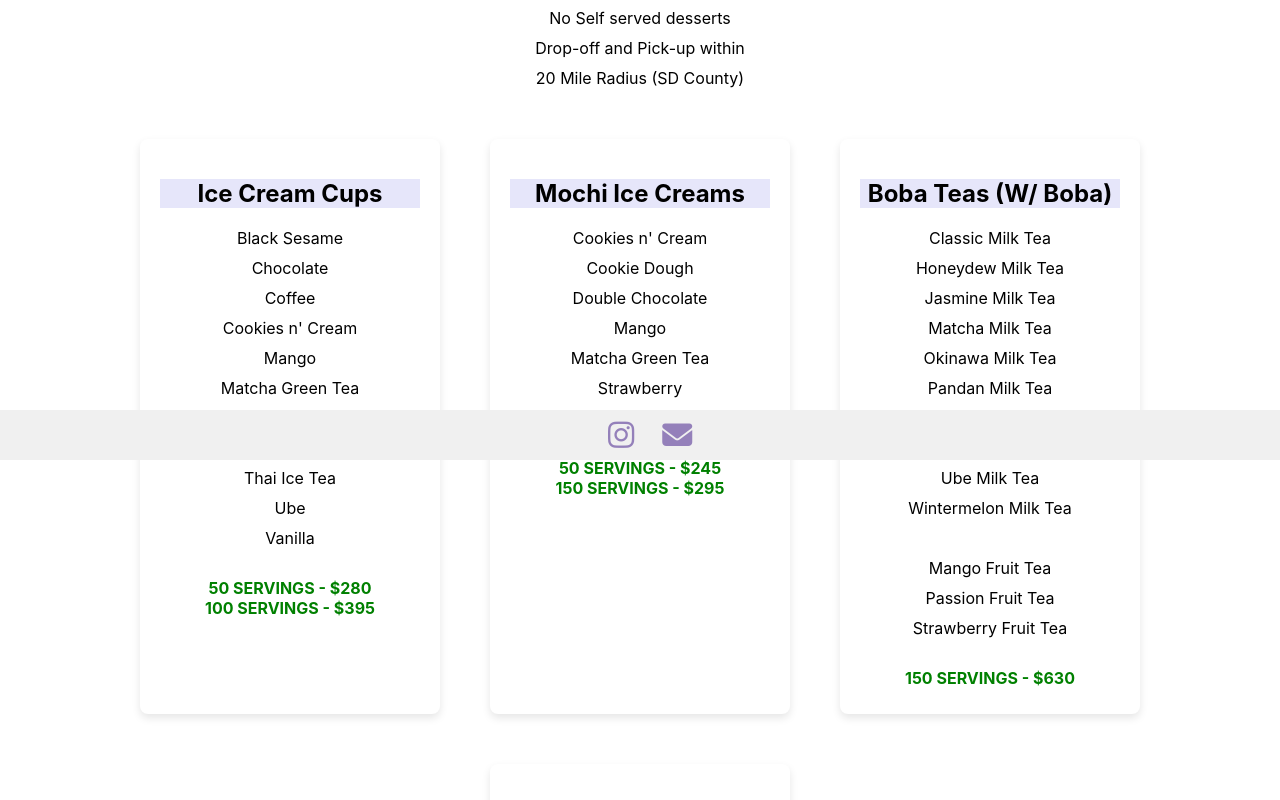
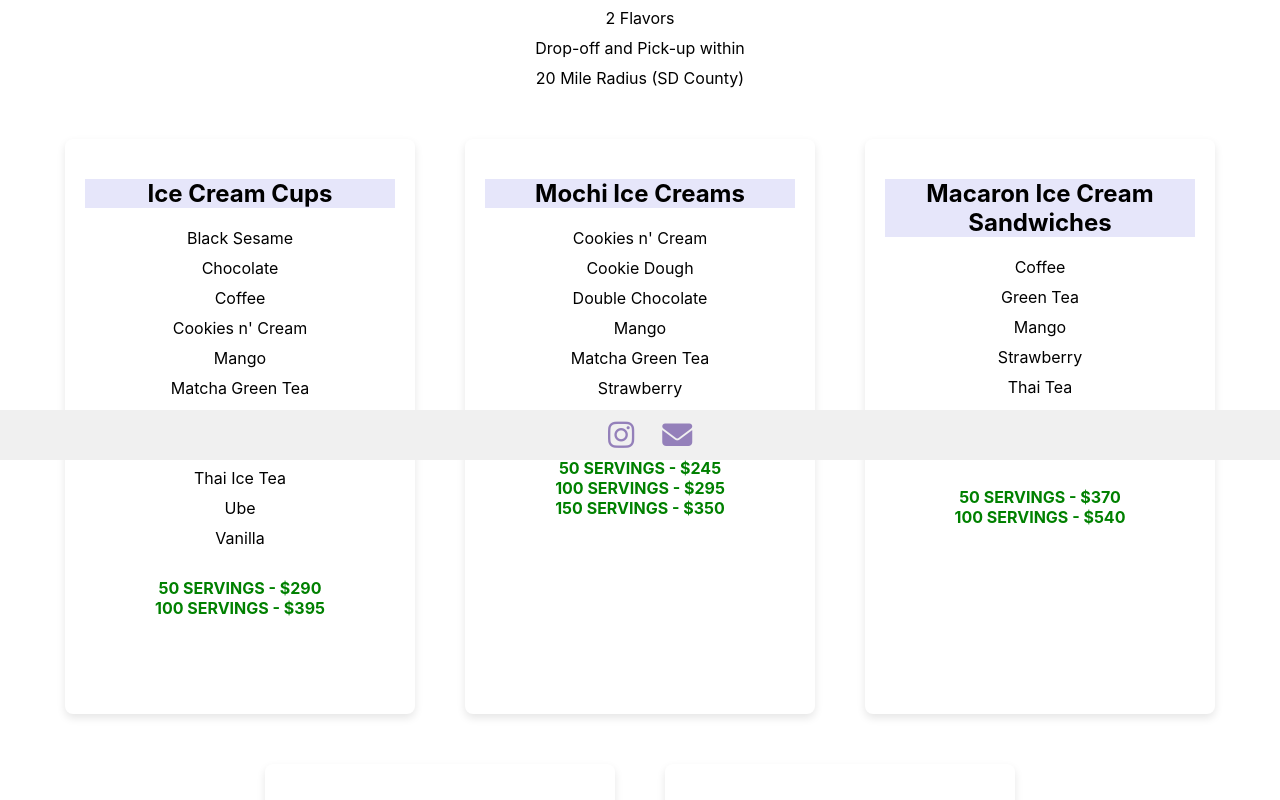
Before and after one commit to SixFourDev/sweetcartrental, a React (Create React App) app: page /sweetcartmenu in a window 1280 px wide. Shown: the part 340-1140 px from the top of the page. Built offline with nearby package versions, Linux system fonts and the light colour scheme.

Commit message:
made edit on prices, and added Macaron dessert

```diff
--- a/src/App.css
+++ b/src/App.css
@@ -125,7 +125,7 @@
 }
 
 .dessert-package {
-  width: 300px;
+  width: 350px;
   height: 575px;
   margin: 25px;
   padding: 20px;
--- a/src/components/SweetCartMenu.jsx
+++ b/src/components/SweetCartMenu.jsx
@@ -22,7 +22,7 @@ const DessertSelection = () => {
             <li>Boho Umbrella</li>
             <li>3 Hours of Service</li>
             <li>Dry Ice</li>
-            <li>No Self served desserts</li>
+            <li>2 Flavors</li>
             <li>Drop-off and Pick-up within</li>
             <li>20 Mile Radius (SD County)</li>
           </ul>
@@ -47,7 +47,7 @@ const DessertSelection = () => {
             <li>Ube</li>
             <li>Vanilla</li>
             <br />
-            <span className="price">50 SERVINGS - $280</span>
+            <span className="price">50 SERVINGS - $290</span>
             <br />
             <span className="price">100 SERVINGS - $395</span>
           </ul>
@@ -67,7 +67,27 @@ const DessertSelection = () => {
             <br />
             <span className="price">50 SERVINGS - $245</span>
             <br />
-            <span className="price">150 SERVINGS - $295</span>
+            <span className="price">100 SERVINGS - $295</span>
+            <br />
+            <span className="price">150 SERVINGS - $350</span>
+          </ul>
+        </div>
+
+        {/* Macaron Ice Cream Sandwiches */}
+        <div className="dessert-package">
+          <h2>Macaron Ice Cream Sandwiches</h2>
+          <ul>
+            <li>Coffee</li>
+            <li>Green Tea</li>
+            <li>Mango</li>
+            <li>Strawberry</li>
+            <li>Thai Tea</li>
+            <li>Ube Taro</li>
+            <li>Vanilla</li>
+            <br />
+            <span className="price">50 SERVINGS - $370</span>
+            <br />
+            <span className="price">100 SERVINGS - $540</span>
           </ul>
         </div>
 
@@ -90,7 +110,9 @@ const DessertSelection = () => {
             <li>Passion Fruit Tea</li>
             <li>Strawberry Fruit Tea</li>
             <br />
-            <span className="price">150 SERVINGS - $630</span>
+            <span className="price">100 SERVINGS - $465</span>
+            <br />
+            <span className="price">150 SERVINGS - $590</span>
           </ul>
         </div>
 
@@ -120,6 +142,7 @@ const DessertSelection = () => {
             <li>Delivery Outside 20 Mile Radius - <span className="price">$75</span></li>
             <li>Personalized Labeling (Per 50 qty) - <span className="price">$20</span></li>
             <li>Per Additional Flavor - <span className="price">$25</span></li>
+            <li>Dessert Pick-Up - <span className="price">$30</span></li>
             <li>Flower Garland - <span className="price">$10</span></li>
             <li>Balloon Garland - <span className="price">$40</span></li>
             <li>10.5 ft inflatable screen rental (projector, set-up & break down not included) - <span className="price">$30</span></li>
```
